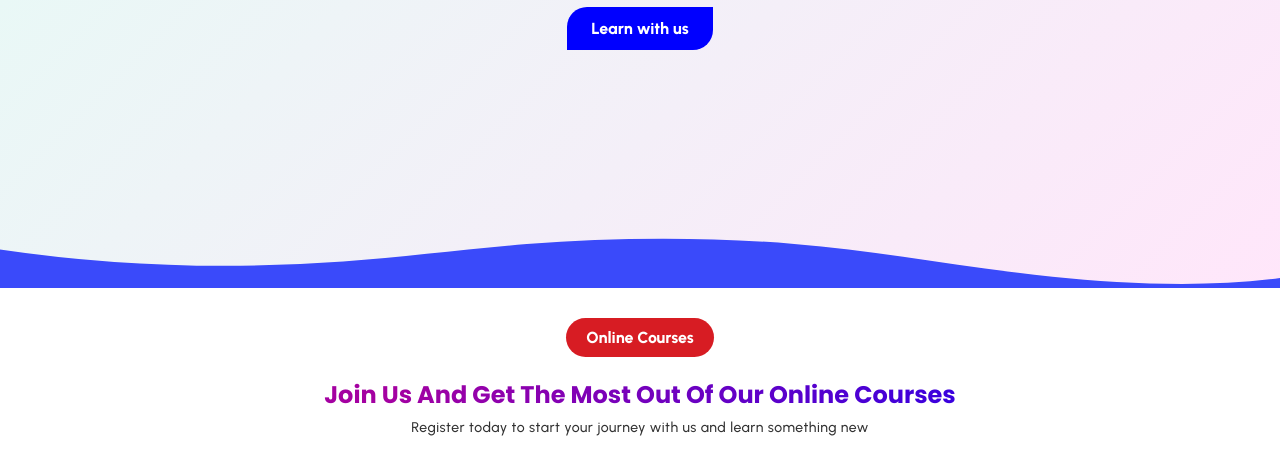
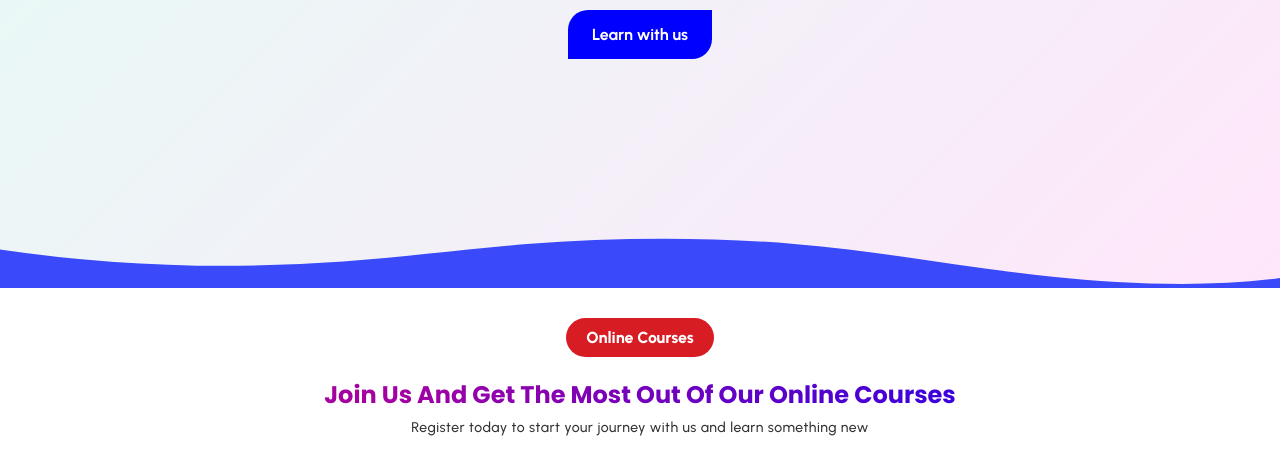
Before and after one commit to bgadkane27/BTechProject, a plain HTML site: page index.html in a window 1280 px wide. Shown: the part 492-947 px from the top of the page. Drawn offline with nearby package versions, Linux system fonts and the light colour scheme.

Commit message:
Hero heading color changed

```diff
--- a/css/style.css
+++ b/css/style.css
@@ -131,23 +131,23 @@ a {
 
 .button a {
     display: inline-block;
-    margin: 1rem;
-    padding: 1.2rem 2.4rem;
+    margin-top: 2rem;
+    padding: 1.5rem 2.4rem;
     font-size: 1.6rem;
     border: none;
-    font-weight: 800;
+    font-weight: 700;
     color: var(--white-color);
     background-color: var(--btn-color);
-    transition: .5s linear;
+    transition: .3s linear;
     border-radius: 2rem 0 2rem 0;
     -webkit-border-radius: 2rem 0 2rem 0;
     -moz-border-radius: 2rem 0 2rem 0;
     -ms-border-radius: 2rem 0 2rem 0;
     -o-border-radius: 2rem 0 2rem 0;
-    -webkit-transition: .5s linear;
-    -moz-transition: .5s linear;
-    -ms-transition: .5s linear;
-    -o-transition: .5s linear;
+    -webkit-transition: .3s linear;
+    -moz-transition: .3s linear;
+    -ms-transition: .3s linear;
+    -o-transition: .3s linear;
 }
 
 .button a:hover {
@@ -378,14 +378,15 @@ a {
     .hero-subheading {
         font-size: 1.6rem;
         color: var(--btn-color);
-        margin-bottom: 1rem;
+        margin-bottom: .2rem;
         font-weight: 600;
     }
 
     .hero-heading {
         margin: 1rem;
         font-size: 6.8rem;
-        background: linear-gradient(270deg, #0000ff 30%, #f002c8 70%);
+        background: linear-gradient(to right, #e8198b 0%, #4c01fa 100%);
+        /* background: linear-gradient(270deg, #0000ff 30%, #f002c8 70%); */
         background-clip: text;
         color: transparent;
     }
@@ -474,6 +475,9 @@ a {
         -moz-border-radius: 5rem;
         -ms-border-radius: 5rem;
         -o-border-radius: 5rem;
+    }
+    .button-register a:hover{
+        background-color: rgb(0, 196, 26);
     }
 }
 
```
